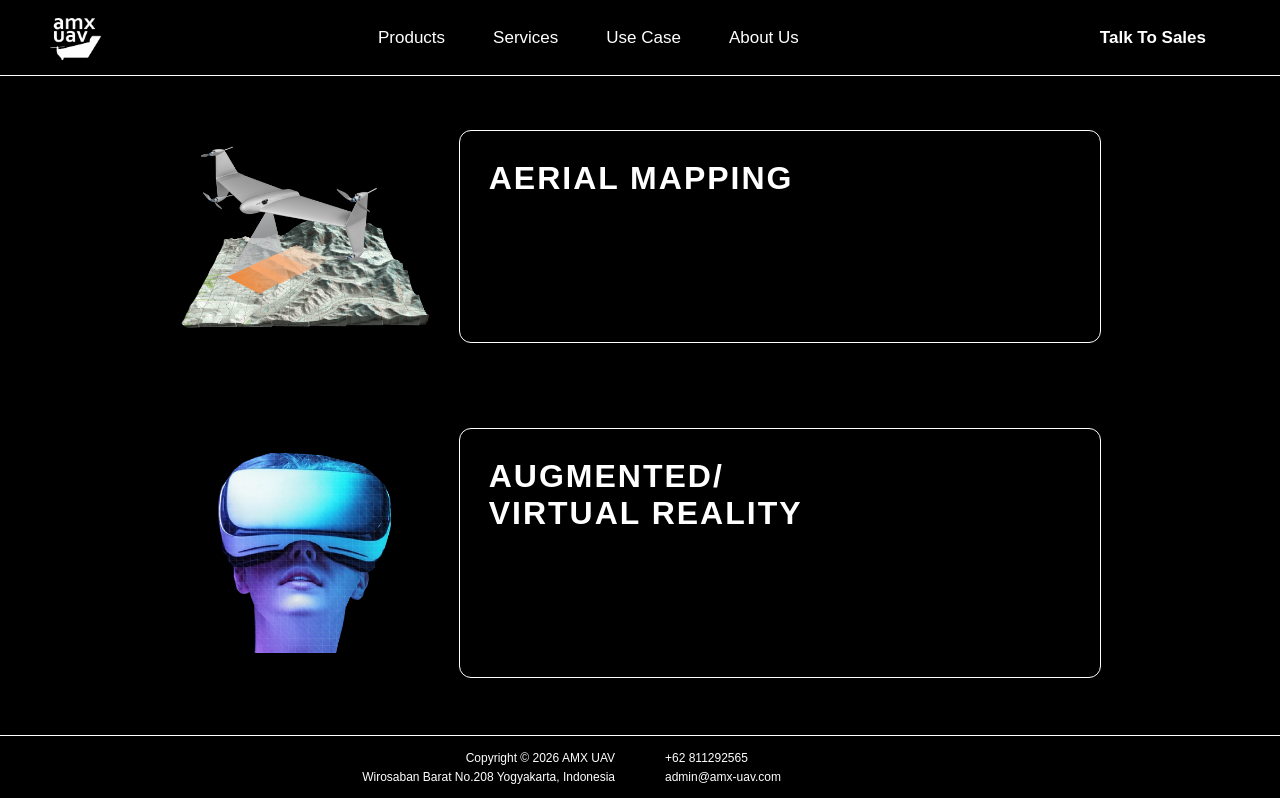
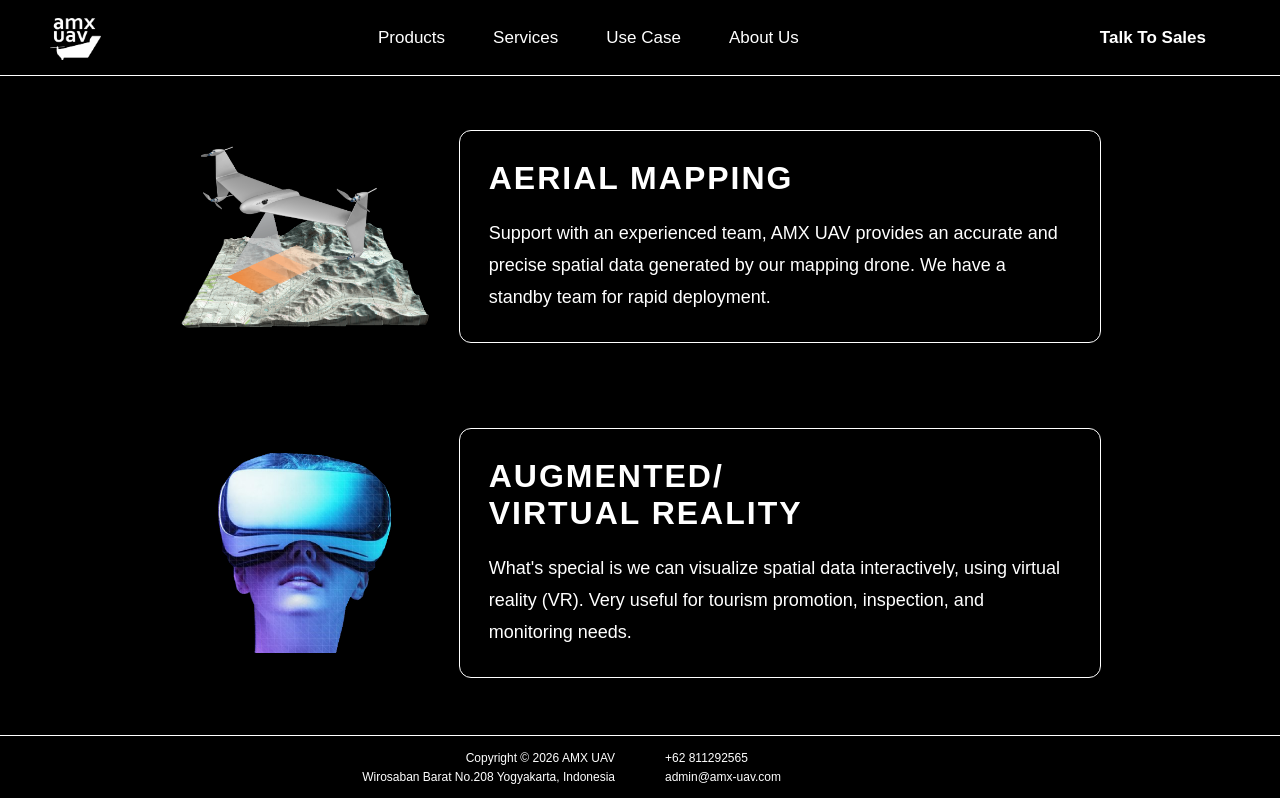
Before and after one commit to nasgmr/website-amx-next, a Next.js app: page /services in a window 1280 px wide. Shown: the top 798 px of the page. Built offline with nearby package versions, Linux system fonts and the light colour scheme; a web font is replaced by a local one.

Commit message:
fix: services page color

```diff
--- a/src/css/style.css
+++ b/src/css/style.css
@@ -891,7 +891,7 @@ body {
 .service-block p {
   font-size: 18px;
   line-height: 1.8;
-  color: #000000;
+  color: #FFFFFF;
 }
 
 .service-wrapper {
```
